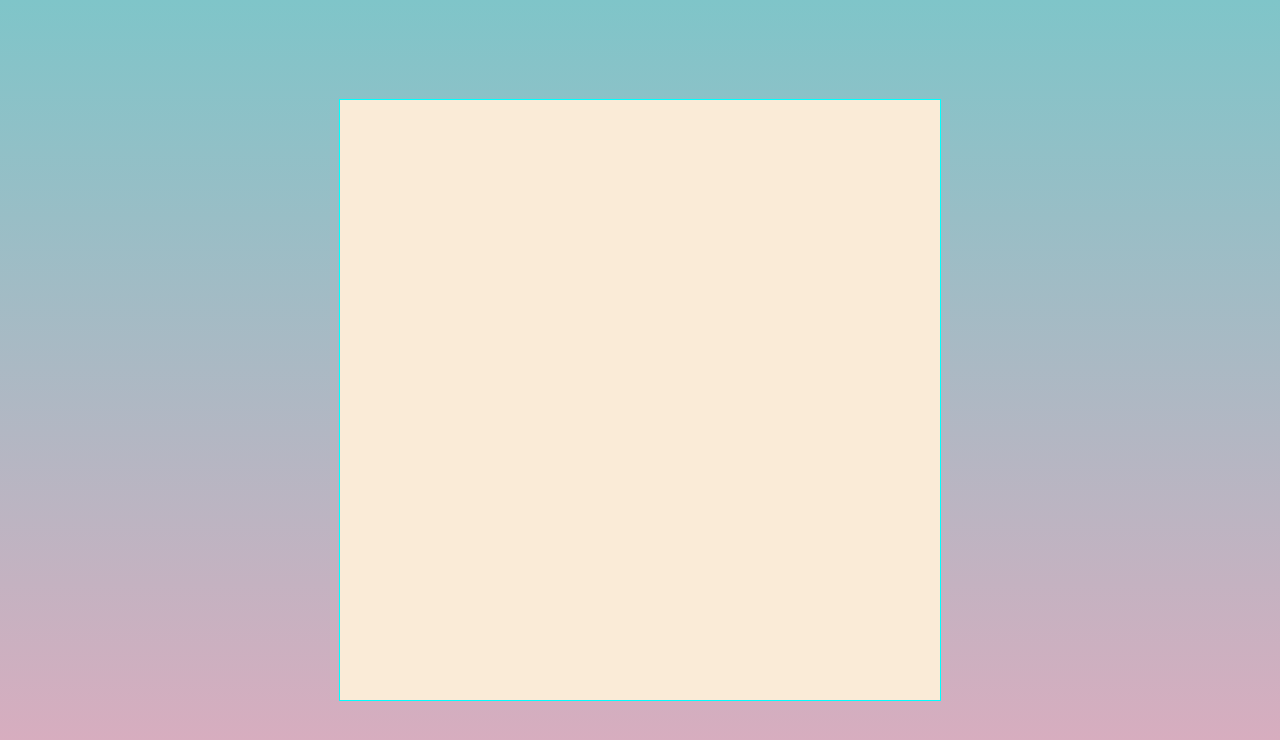
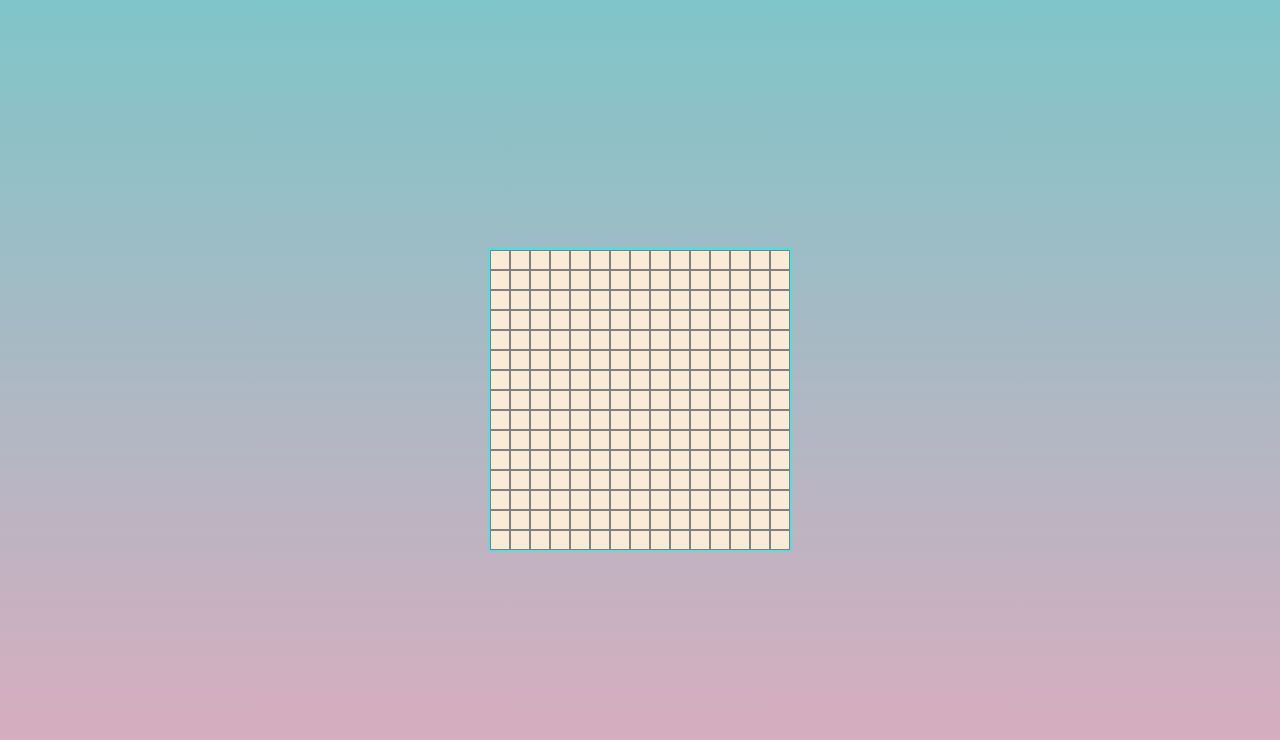
Before and after one commit to Roman1510/search-visual, a React (Vite) app: page / in a window 1280 px wide. Shown: the top 740 px of the page. Built offline with nearby package versions, Linux system fonts and the light colour scheme.

Commit message:
made a board

```diff
--- a/src/components/App/App.jsx
+++ b/src/components/App/App.jsx
@@ -4,7 +4,7 @@ import './AppStyle.css'
 function App() {
   return (
     <div className="app">
-      <Board size={600} />
+      <Board size={300} />
     </div>
   )
 }
--- a/src/components/Board/Board.jsx
+++ b/src/components/Board/Board.jsx
@@ -2,7 +2,20 @@ import React from 'react'
 import './BoardStyle.css'
 
 const Board = ({ size }) => {
-  return <canvas id="canvas" height={size + 'px'} width={size + 'px'}></canvas>
+  return (
+    <div
+      className="board"
+      style={{
+        height: `${size}px`,
+        width: `${size}px`,
+        flexBasis: `${size}px`,
+      }}
+    >
+      {[...Array((size * size) / 400)].map((_e, _i) => {
+        return <div className="cell" key={_i}></div>
+      })}
+    </div>
+  )
 }
 
 export default Board
--- a/src/components/Board/BoardStyle.css
+++ b/src/components/Board/BoardStyle.css
@@ -1,17 +1,17 @@
-.score {
-  font-family: verdana;
-  font-size: 2em;
-  position: relative;
-  color: #fff;
-}
-canvas {
-  border: 1px solid cyan;
-  background-color: antiquewhite;
-  display: block;
-  position: absolute;
+.board {
   margin: auto;
   top: 0;
   bottom: 0;
   right: 0;
   left: 0;
+  border: 1px solid cyan;
+  background-color: antiquewhite;
+  display: flex;
+  flex-wrap: wrap;
+  position: absolute;
 }
+.cell {
+  width: 18px;
+  height: 18px;
+  border: 1px solid grey;
+}
```
